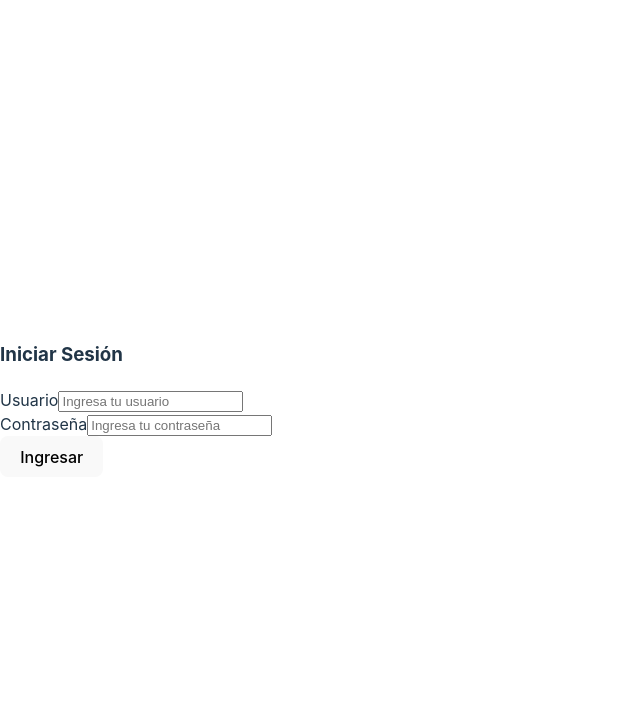
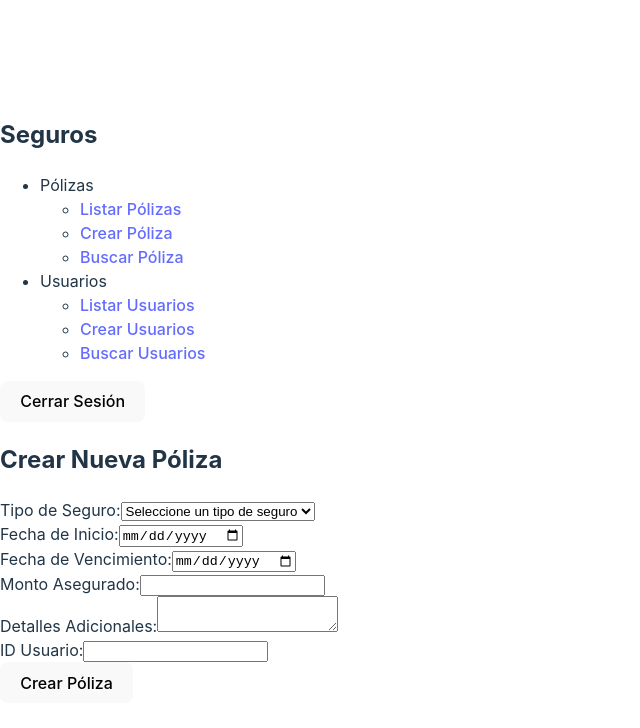
Before and after one commit to KhevinAgama/ProyectoReactFront, a React (Vite) app: page /dashboard/polizas/crear in a window 1280 px wide. Before the commit this address led to /login. Shown: the top 728 px of the page, without its empty margins (0-640 px from the left). Built offline with nearby package versions, Linux system fonts and the light colour scheme; sample sign-in values are in the browser's storage.

Commit message:
ProyectoPoliza- Validaciones

```diff
--- a/src/App.jsx
+++ b/src/App.jsx
@@ -1,5 +1,5 @@
-import { useState, useEffect } from 'react';
-import { BrowserRouter as Router, Routes, Route, Navigate } from 'react-router-dom';
+import React, { useState, useEffect } from 'react';
+import { BrowserRouter, Routes, Route, Navigate } from 'react-router-dom';
 import Login from './components/Login';
 import Dashboard from './components/Dashboard';
 import ListaPoliza from './components/Polizas/ListaPoliza';
@@ -9,28 +9,32 @@ import ListaUsuarios from './components/Usuarios/ListaUsuarios';
 import CrearUsuario from './components/Usuarios/CrearUsuario';
 import BuscarUsuario from './components/Usuarios/BuscarUsuario';
 
+const App = () => {
+  const [isAuthenticated, setIsAuthenticated] = useState(
+    localStorage.getItem('isAuthenticated') === 'true' // Recuperar el estado del almacenamiento local
+  );
 
-const App = () => {
-  const [isAuthenticated, setIsAuthenticated] = useState(false);
-  // Sincronizar el estado de autenticación con localStorage
-  useEffect(() => {
-    const auth = localStorage.getItem('isAuthenticated');
-    setIsAuthenticated(auth === 'true');
-    // Convertir el valor de string a booleano
-  }, []);
   const handleLogin = () => {
-    localStorage.setItem('isAuthenticated', 'true');
     setIsAuthenticated(true);
+    localStorage.setItem('isAuthenticated', 'true'); // Guardar el estado en Local Storage
   };
+
   const handleLogout = () => {
-    localStorage.removeItem('isAuthenticated');
     setIsAuthenticated(false);
+    localStorage.removeItem('isAuthenticated'); // Eliminar el estado del almacenamiento local
   };
+
   return (
-    <Router>
+    <BrowserRouter>
       <Routes>
-        <Route path="/login" element={<Login setIsAuthenticated={handleLogin} />} />
-        <Route path="/dashboard/*" element={ isAuthenticated ? ( <Dashboard onLogout={handleLogout} /> ) : ( <Navigate to="/login" />) } >
+        <Route
+          path="/login"
+          element={!isAuthenticated ? <Login setIsAuthenticated={handleLogin} /> : <Navigate to="/dashboard" />}
+        />
+        <Route
+          path="/dashboard"
+          element={isAuthenticated ? <Dashboard onLogout={handleLogout} /> : <Navigate to="/login" />}
+        >
           <Route path="polizas/lista" element={<ListaPoliza />} />
           <Route path="polizas/crear" element={<CrearPoliza />} />
           <Route path="polizas/buscar" element={<BuscarPoliza />} />
@@ -38,9 +42,10 @@ const App = () => {
           <Route path="usuarios/crear" element={<CrearUsuario />} />
           <Route path="usuarios/buscar" element={<BuscarUsuario />} />
         </Route>
-        <Route path="*" element={<Navigate to="/login" />} />
+        <Route path="*" element={<Navigate to={isAuthenticated ? '/dashboard' : '/login'} />} />
       </Routes>
-    </Router>
+    </BrowserRouter>
   );
 };
+
 export default App;
--- a/src/components/Polizas/BuscarPoliza.jsx
+++ b/src/components/Polizas/BuscarPoliza.jsx
@@ -19,7 +19,7 @@ const BuscarPolizaPorId = () => {
   return (
     <div>
       <h2>Buscar Póliza por ID</h2>
-      <input type="text" placeholder="Ingrese ID de la póliza" value={polizaId} onChange={(e) => setPolizaId(e.target.value)} />
+      <input type="number" placeholder="Ingrese ID de la póliza" value={polizaId} onChange={(e) => setPolizaId(e.target.value)} min="1" />
       <button onClick={handleSearch}>Buscar</button>
       {error && <p style={{ color: 'red' }}>{error}</p>}
       {poliza && (
--- a/src/components/Polizas/CrearPoliza.jsx
+++ b/src/components/Polizas/CrearPoliza.jsx
@@ -13,7 +13,7 @@ const CrearPoliza = () => {
     const handleChange = (e) => {
         //console.log(poliza);
         const { name, value } = e.target;
-        setPoliza({ ...poliza, [name]: value });
+        setPoliza({ ...poliza, [name]: value.trimStart() });
     };
     const handleSubmit = async (e) => {
         e.preventDefault();
@@ -38,7 +38,13 @@ const CrearPoliza = () => {
             {mensaje && <p>{mensaje}</p>}
             <form onSubmit={handleSubmit}>
                 <label>Tipo de Seguro:
-                    <input type="text" name="tipo_seguro" value={poliza.tipo_seguro} onChange={handleChange} required />
+                    {/* <input type="text" name="tipo_seguro" value={poliza.tipo_seguro} onChange={handleChange} required /> */}
+                    <select name="tipo_seguro" value={poliza.tipo_seguro} onChange={handleChange} required>
+                        <option value="">Seleccione un tipo de seguro</option>
+                        <option value="auto">auto</option>
+                        <option value="celular">celular</option>
+                        <option value="inmueble">inmueble</option>
+                    </select>
                 </label><br />
                 <label>Fecha de Inicio:
                     <input type="date" name="fecha_inicio" value={poliza.fecha_inicio} onChange={handleChange} required />
@@ -47,13 +53,13 @@ const CrearPoliza = () => {
                     <input type="date" name="fecha_vencimiento" value={poliza.fecha_vencimiento} onChange={handleChange} required />
                 </label><br />
                 <label>Monto Asegurado:
-                    <input type="number" name="monto_asegurado" value={poliza.monto_asegurado} onChange={handleChange} required />
+                    <input type="number" name="monto_asegurado" value={poliza.monto_asegurado} onChange={handleChange} min="0" required />
                 </label><br />
                 <label>Detalles Adicionales:
                     <textarea name="detalles_adicionales" value={poliza.detalles_adicionales} onChange={handleChange} ></textarea>
                 </label><br />
                 <label>ID Usuario:
-                    <input name="id_usuario" value={poliza.id_usuario} onChange={handleChange} required/>
+                    <input type="number" name="id_usuario" value={poliza.id_usuario} onChange={handleChange} min="0" required/>
                 </label><br />
                 <button type="submit">Crear Póliza</button>
             </form>
--- a/src/components/Polizas/ListaPoliza.jsx
+++ b/src/components/Polizas/ListaPoliza.jsx
@@ -100,7 +100,13 @@ const ListarPoliza = () => {
             <form onSubmit={handleUpdate}>
             <div>
               <label>Tipo de Seguro:</label>
-              <input type="text" name="tipo_seguro" value={polizaSeleccionada.tipo_seguro} onChange={handleChange} required />
+              {/* <input type="text" name="tipo_seguro" value={polizaSeleccionada.tipo_seguro} onChange={handleChange} required /> */}
+              <select name="tipo_seguro" value={polizaSeleccionada.tipo_seguro} onChange={handleChange} required>
+                <option value="">Seleccione un tipo de seguro</option>
+                <option value="auto">auto</option>
+                <option value="celular">celular</option>
+                <option value="inmueble">inmueble</option>
+              </select>
             </div>
             <div>
               <label>Fecha de Inicio:</label>
@@ -112,7 +118,7 @@ const ListarPoliza = () => {
             </div>
             <div>
               <label>Monto Asegurado:</label>
-              <input type="number" name="monto_asegurado" value={polizaSeleccionada.monto_asegurado} onChange={handleChange} required />
+              <input type="number" name="monto_asegurado" value={polizaSeleccionada.monto_asegurado} onChange={handleChange} min="0" required />
             </div>
             <div>
               <label>Detalles Adicionales:</label>
@@ -120,7 +126,7 @@ const ListarPoliza = () => {
             </div>
             <div>
               <label>ID Usuario:</label>
-              <input type="text" name="id_usuario" value={polizaSeleccionada.id_usuario || ''} onChange={handleChange} required/>
+              <input type="text" name="id_usuario" value={polizaSeleccionada.id_usuario || ''} onChange={handleChange} min="0" required/>
             </div>
             <div>
               <button type="submit">Guardar Cambios</button>
--- a/src/components/Usuarios/BuscarUsuario.jsx
+++ b/src/components/Usuarios/BuscarUsuario.jsx
@@ -18,7 +18,7 @@ const BuscarUsuario = () => {
   return (
     <div>
       <h2>Buscar Póliza por ID</h2>
-      <input type="text" placeholder="Ingrese ID de la póliza" value={usuarioId} onChange={(e) => setUsuarioId(e.target.value)} />
+      <input type="number" placeholder="Ingrese ID de la póliza" value={usuarioId} onChange={(e) => setUsuarioId(e.target.value)} min={1} />
       <button onClick={handleSearch}>Buscar</button>
       {error && <p style={{ color: 'red' }}>{error}</p>}
       {usuario && (
--- a/src/components/Usuarios/CrearUsuario.jsx
+++ b/src/components/Usuarios/CrearUsuario.jsx
@@ -37,7 +37,7 @@ const CrearUsuario = () => {
                     <input type="input" name="correo" value={usuario.correo} onChange={handleChange} required />
                 </label><br />
                 <label>DNI:
-                    <input type="number" name="dni" value={usuario.dni} onChange={handleChange} required />
+                    <input type="number" name="dni" value={usuario.dni} onChange={handleChange} minLength={8} maxLength={8} required />
                 </label><br />
                 <button type="submit">Crear Usuario</button>
             </form>
--- a/src/components/Usuarios/ListaUsuarios.jsx
+++ b/src/components/Usuarios/ListaUsuarios.jsx
@@ -67,6 +67,7 @@ const ListarUsuarios = () => {
             <th>Nombre Usuario</th>
             <th>Correo Usuario</th>
             <th>DNI Usuario</th>
+            <th>Acciones</th>
           </tr>
         </thead>
         <tbody>
```
